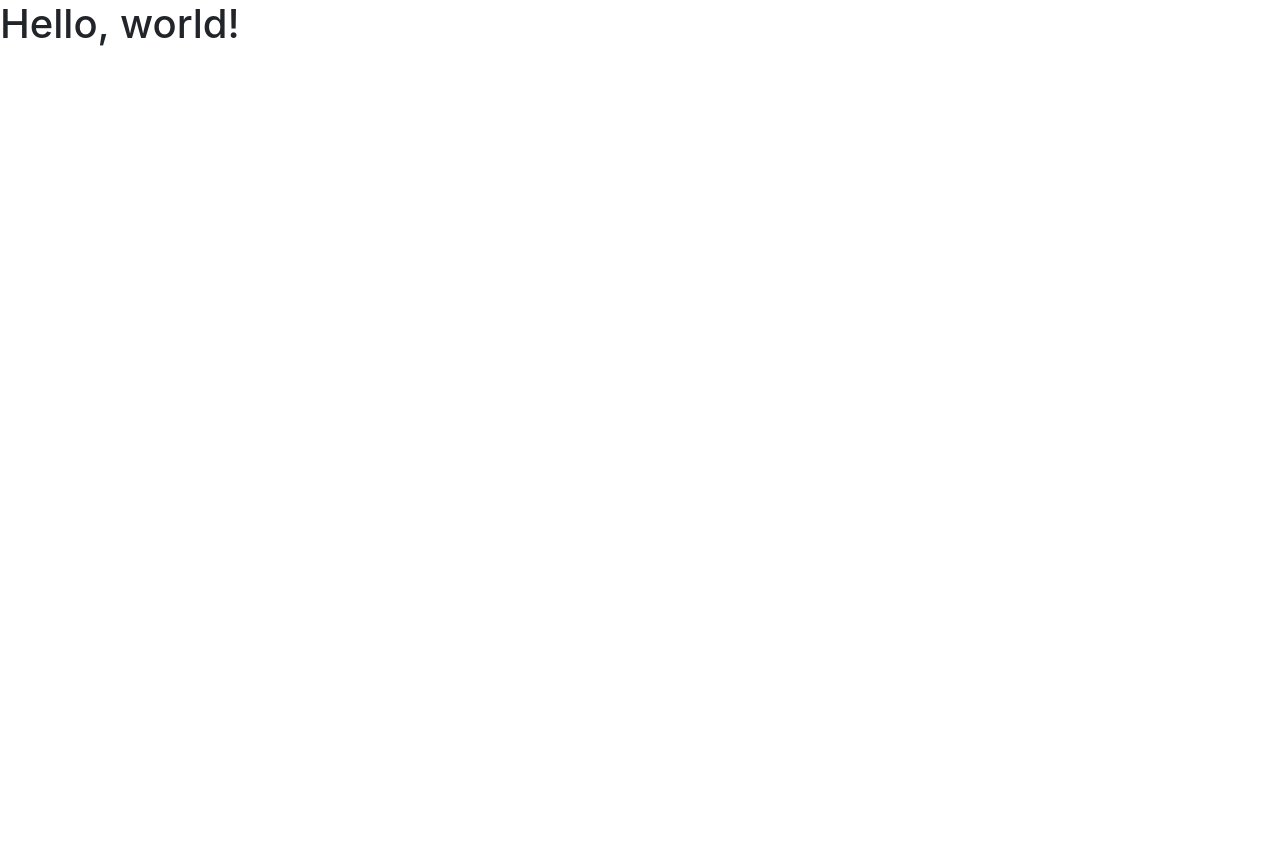
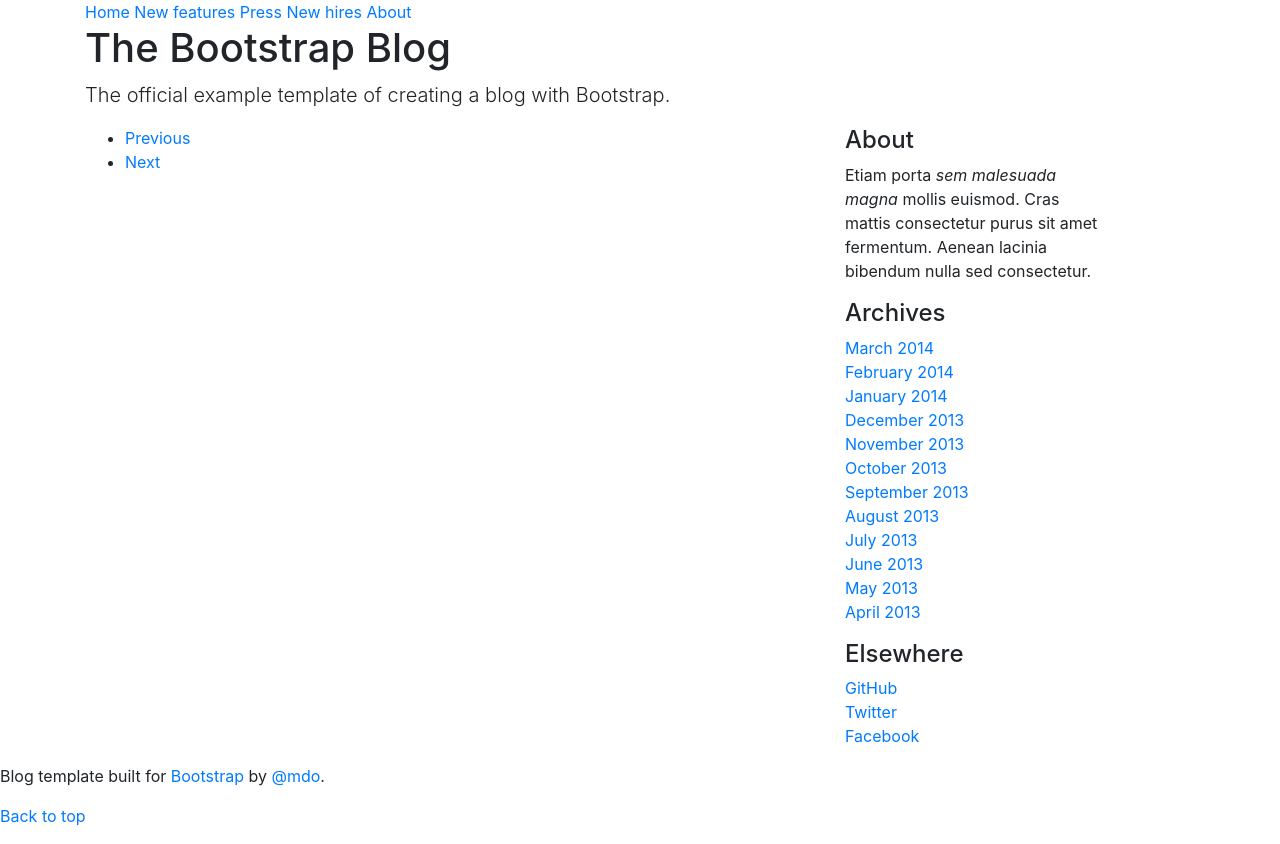
Before and after one commit to awebrown/blog, a plain HTML site: page index.html in a window 1280 px wide. Before the commit the page ends 800 px from the top, so only its background shows below. Drawn offline with nearby package versions, Linux system fonts and the light colour scheme.

Commit message:
tpl update

```diff
--- a/index.html
+++ b/index.html
@@ -8,7 +8,8 @@
     <title>Bootstrap 101 Template</title>
 
     <!-- Bootstrap -->
-    <link href="/css/bootstrap.min.css" rel="stylesheet">
+    <link href="css/bootstrap.min.css" rel="stylesheet">
+    <link href="css/blog.css" rel="stylesheet">
 
     <!-- HTML5 shim and Respond.js for IE8 support of HTML5 elements and media queries -->
     <!-- WARNING: Respond.js doesn't work if you view the page via file:// -->
@@ -18,11 +19,104 @@
     <![endif]-->
   </head>
   <body>
-    <h1>Hello, world!</h1>
+
+  	    <div class="blog-masthead">
+      <div class="container">
+        <nav class="blog-nav">
+          <a class="blog-nav-item active" href="#">Home</a>
+          <a class="blog-nav-item" href="#">New features</a>
+          <a class="blog-nav-item" href="#">Press</a>
+          <a class="blog-nav-item" href="#">New hires</a>
+          <a class="blog-nav-item" href="#">About</a>
+        </nav>
+      </div>
+    </div>
+
+    <div class="container">
+
+      <div class="blog-header">
+        <h1 class="blog-title">The Bootstrap Blog</h1>
+        <p class="lead blog-description">The official example template of creating a blog with Bootstrap.</p>
+      </div>
+
+      <div class="row">
+
+        <div class="col-sm-8 blog-main">
+
+          <div class="main-container">
+
+          </div>
+
+          <nav>
+            <ul class="pager">
+              <li><a href="#">Previous</a></li>
+              <li><a href="#">Next</a></li>
+            </ul>
+          </nav>
+
+        </div><!-- /.blog-main -->
+
+        <div class="col-sm-3 col-sm-offset-1 blog-sidebar">
+          <div class="sidebar-module sidebar-module-inset">
+            <h4>About</h4>
+            <p>Etiam porta <em>sem malesuada magna</em> mollis euismod. Cras mattis consectetur purus sit amet fermentum. Aenean lacinia bibendum nulla sed consectetur.</p>
+          </div>
+          <div class="sidebar-module">
+            <h4>Archives</h4>
+            <ol class="list-unstyled">
+              <li><a href="#">March 2014</a></li>
+              <li><a href="#">February 2014</a></li>
+              <li><a href="#">January 2014</a></li>
+              <li><a href="#">December 2013</a></li>
+              <li><a href="#">November 2013</a></li>
+              <li><a href="#">October 2013</a></li>
+              <li><a href="#">September 2013</a></li>
+              <li><a href="#">August 2013</a></li>
+              <li><a href="#">July 2013</a></li>
+              <li><a href="#">June 2013</a></li>
+              <li><a href="#">May 2013</a></li>
+              <li><a href="#">April 2013</a></li>
+            </ol>
+          </div>
+          <div class="sidebar-module">
+            <h4>Elsewhere</h4>
+            <ol class="list-unstyled">
+              <li><a href="#">GitHub</a></li>
+              <li><a href="#">Twitter</a></li>
+              <li><a href="#">Facebook</a></li>
+            </ol>
+          </div>
+        </div><!-- /.blog-sidebar -->
+
+      </div><!-- /.row -->
+
+    </div><!-- /.container -->
+
+    <footer class="blog-footer">
+      <p>Blog template built for <a href="http://getbootstrap.com">Bootstrap</a> by <a href="https://twitter.com/mdo">@mdo</a>.</p>
+      <p>
+        <a href="#">Back to top</a>
+      </p>
+    </footer>
+
+    <script id="blogs-tpl" type="text/x-handlebars-template">
+      {{#each blog}}
+      <div class="blog-post">
+          <h2 class="blog-post-title"><a href="#">{{title}}</a></h2>
+          <p class="blog-post-meta">At time by an author</p>
+          <div>{{{content}}}</div>
+      </div>
+      {{/each}}
+    </script>
 
     <!-- jQuery (necessary for Bootstrap's JavaScript plugins) -->
     <script src="https://ajax.googleapis.com/ajax/libs/jquery/1.11.3/jquery.min.js"></script>
+    <!-- Parse.js -->
+    <script src="//www.parsecdn.com/js/parse-1.2.19.min.js"></script>
+    <!-- Handlebars.js -->
+    <script src="//cdnjs.cloudflare.com/ajax/libs/handlebars.js/2.0.0/handlebars.min.js"></script>
     <!-- Include all compiled plugins (below), or include individual files as needed -->
-    <script src="/js/bootstrap.min.js"></script>
+    <script src="js/bootstrap.min.js"></script>
+    <script src="js/blog.js"></script>
   </body>
 </html
```
